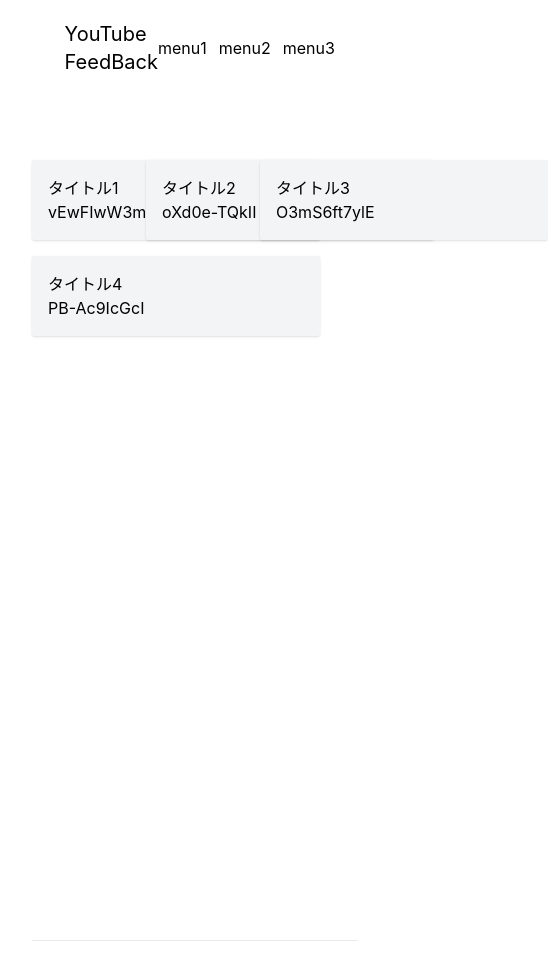
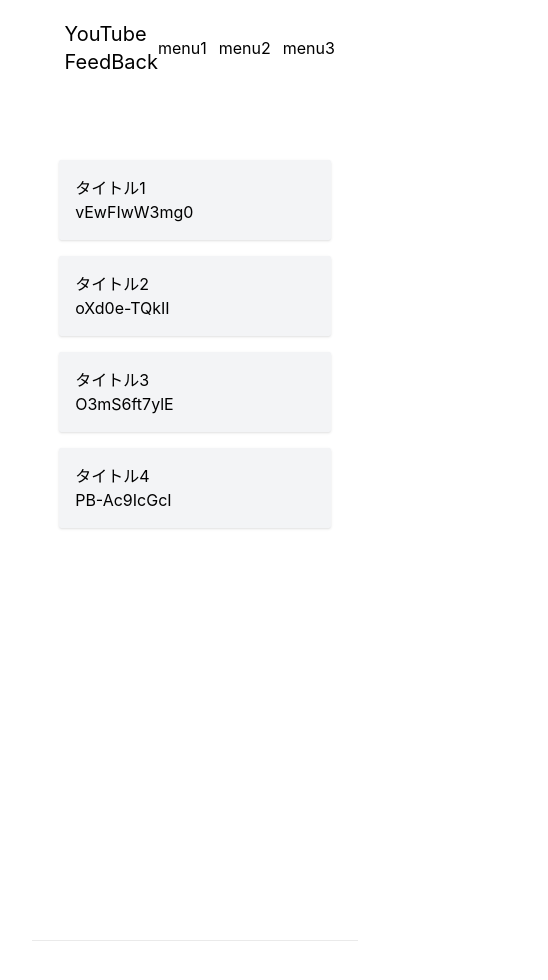
Before and after one commit to tocchi-739/youtube-feedback, a Next.js app: page / in a window 390 px wide. Shown: the top 980 px of the page, 548 px wide, since content can reach past the window. Built offline with nearby package versions, Linux system fonts and the light colour scheme.

Commit message:
レイアウトの修正

```diff
--- a/src/components/Card.tsx
+++ b/src/components/Card.tsx
@@ -17,7 +17,7 @@ export const Card = (props: props) => {
   const serializedComments = JSON.stringify(comments); // commentsをJSON文字列に変換
 
   return (
-    <li className="shadow p-4 w-72 rounded-sm bg-gray-100 hover:-translate-y-2 duration-300">
+    <li className="shadow p-4  rounded-sm bg-gray-100 hover:-translate-y-2 duration-300">
       <Link
         href={{
           pathname: `/${id}`,
--- a/src/pages/index.tsx
+++ b/src/pages/index.tsx
@@ -125,7 +125,7 @@ const Home: NextPage = () => {
       </Head>
       <Header />
       <main className={styles.main}>
-        <ul className="grid grid-cols-3 gap-4">
+        <ul className="grid lg:grid-cols-3 gap-4 w-10/12">
           {data.map((data) => {
             return (
               <Card
```
